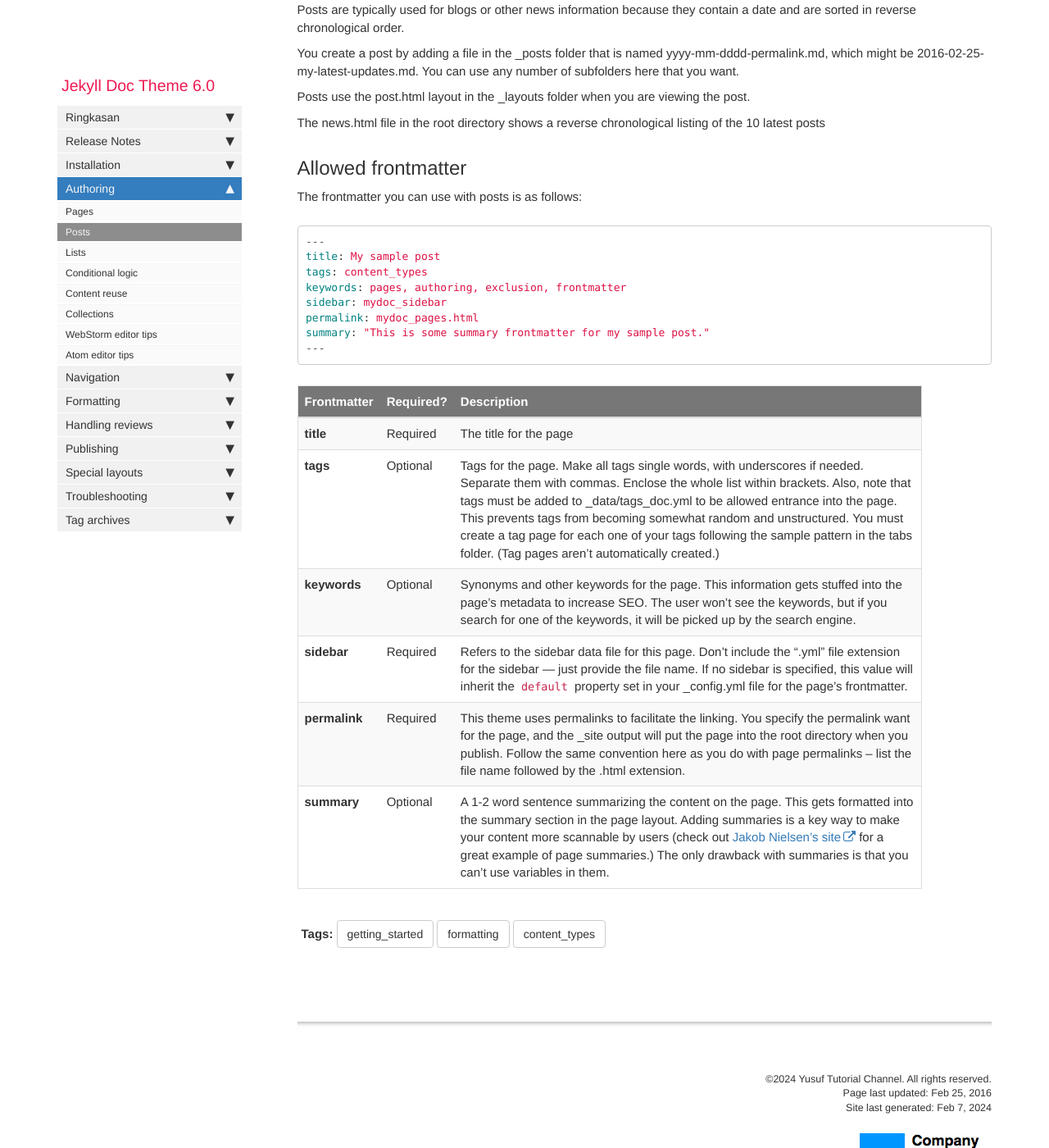
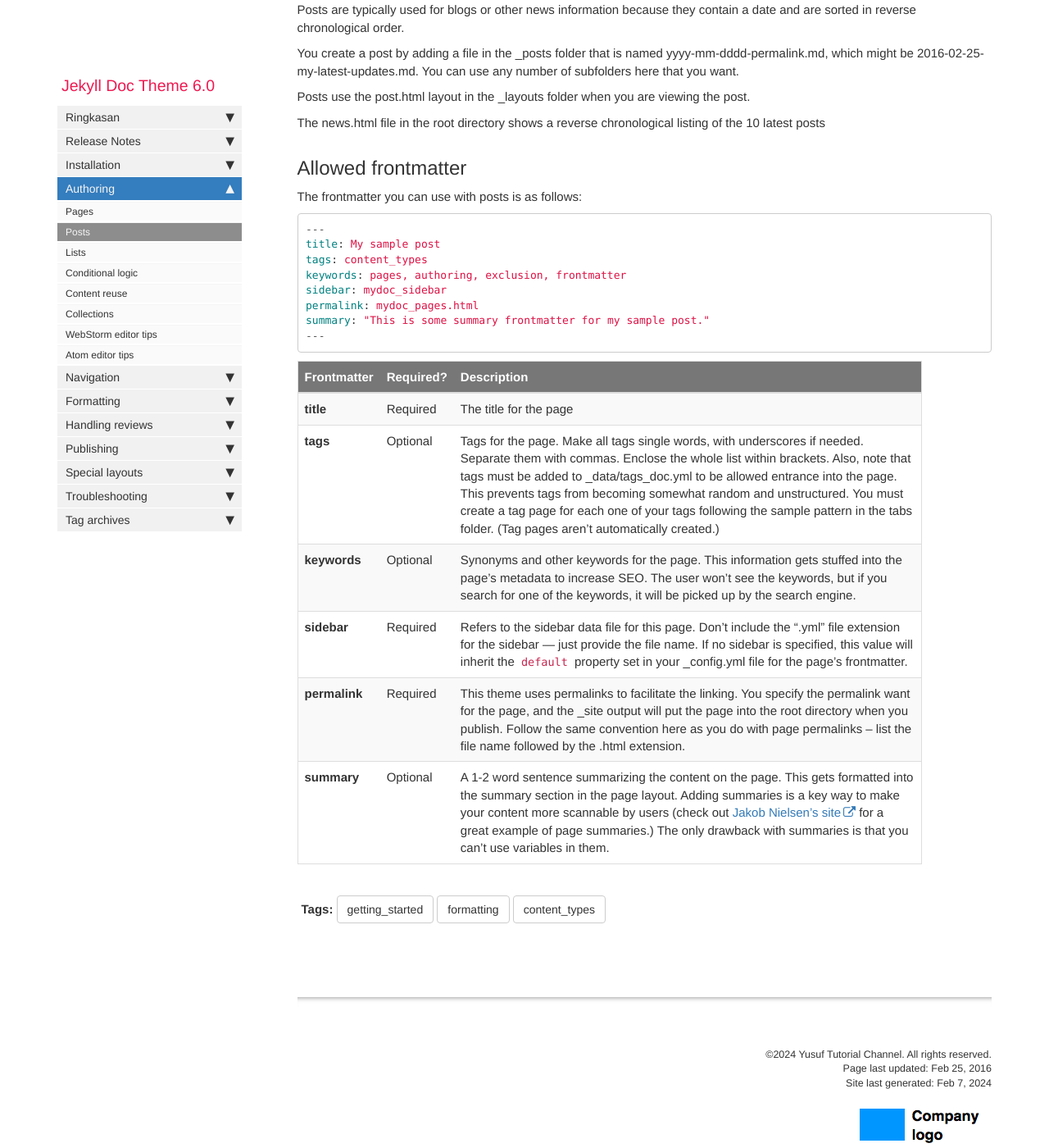
Before and after one commit to yusuftutorial/home, a Jekyll site: the page built from pages/mydoc/mydoc_posts.md, in a window 1280 px wide and 1400 px high, scrolled down 399 px. Shown: the whole window at 82% size. Built offline with Jekyll 4.4.1, drawn with Linux system fonts in a browser that asks for light colours; nearby versions of some CDN libraries; comment, search, counter and statistics services are not loaded.

Commit message:
Update customstyles.css

```diff
--- a/css/customstyles.css
+++ b/css/customstyles.css
@@ -755,22 +755,6 @@ table p {
     margin-bottom: 12px;
 }
 
-pre, table code {
-    white-space: pre-wrap;       /* css-3 */
-    white-space: -moz-pre-wrap;  /* Mozilla, since 1999 */
-    white-space: -pre-wrap;      /* Opera 4-6 */
-    white-space: -o-pre-wrap;    /* Opera 7 */
-    word-wrap: break-word;       /* Internet Explorer 5.5+ */
-}
-
-pre {
-    margin: 25px 0px;
-}
-
-#json-box-container pre {
-    margin: 0px;
-}
-
 .video-js {
     margin: 30px 0px;
 }
```
